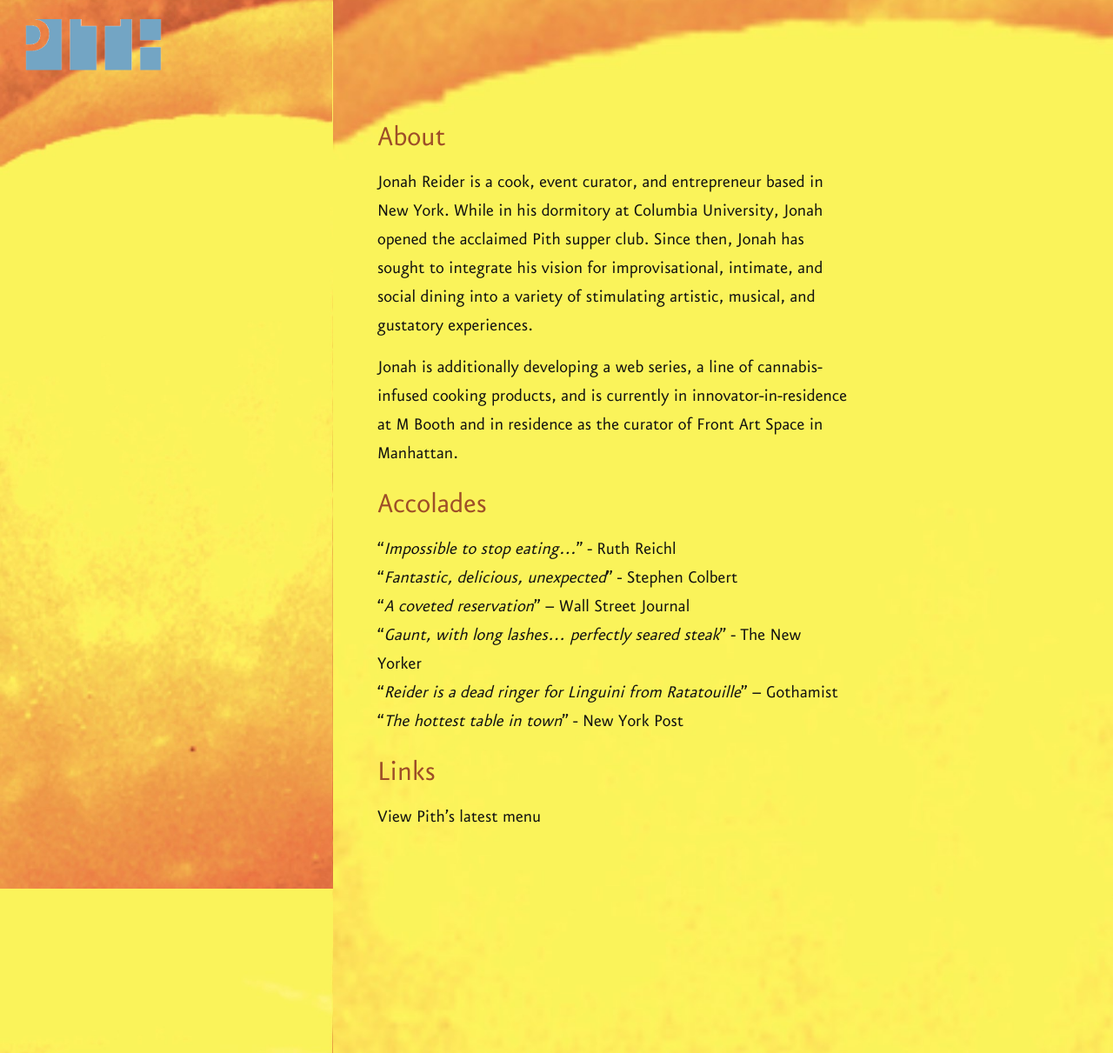
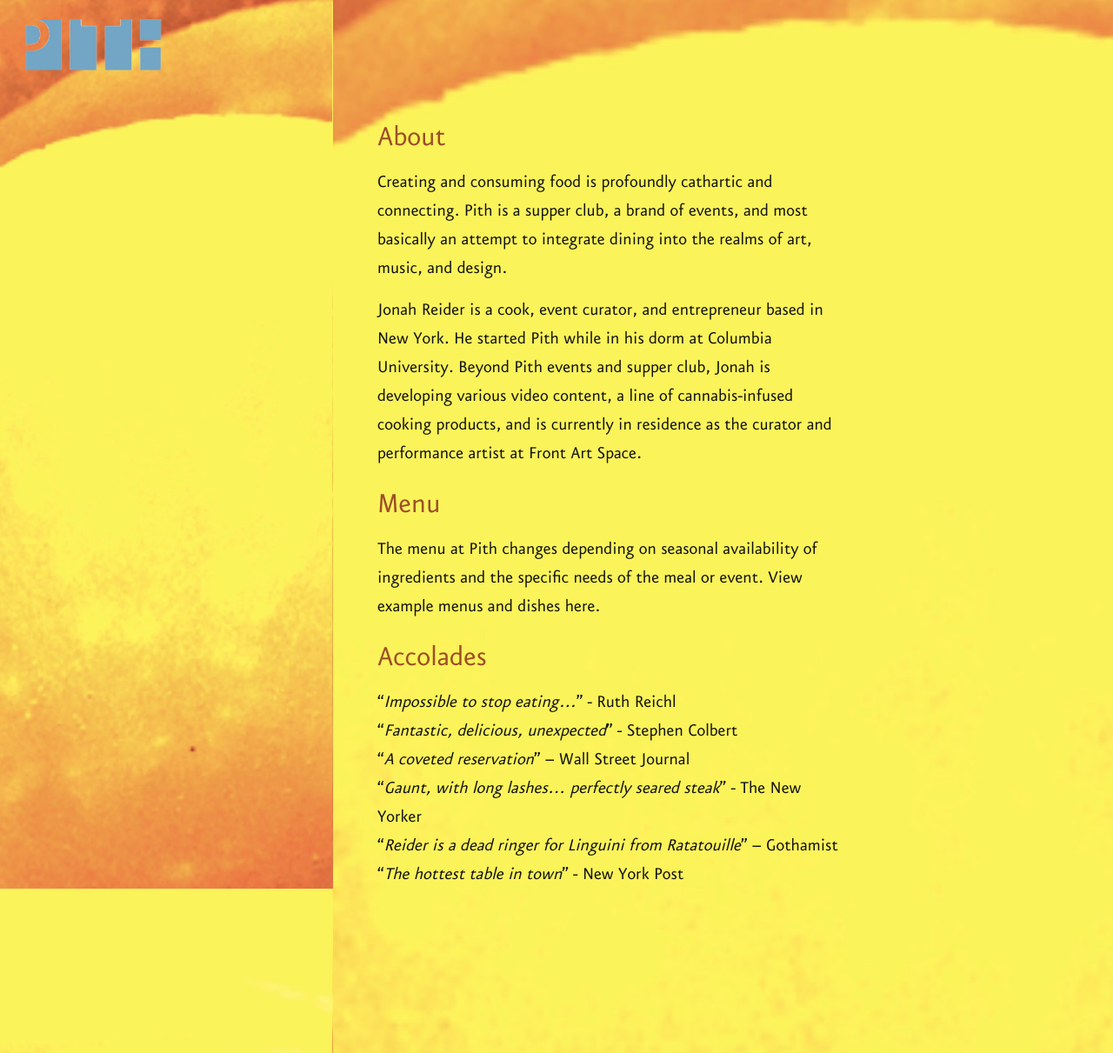
Before and after one commit to zoe-pith/pith-site, a Jekyll site: the page built from about.md, in a window 1280 px wide. Shown: the whole page at 87% size. Built offline with Jekyll 4.4.1, drawn with Linux system fonts in a browser that asks for light colours.

Commit message:
fix some about and events minor things, add new items to readme

```diff
--- a/about.md
+++ b/about.md
@@ -7,19 +7,20 @@ weight: 1
 
 ## About
 
-Jonah Reider is a cook, event curator, and entrepreneur based in New York. While in his dormitory at Columbia University, Jonah opened the acclaimed Pith supper club. Since then, Jonah has sought to integrate his vision for improvisational, intimate, and social dining into a variety of stimulating artistic, musical, and gustatory experiences.
+Creating and consuming food is profoundly cathartic and connecting. Pith is a supper club, a brand of events, and most basically an attempt to integrate dining into the realms of art, music, and design.
 
-Jonah is additionally developing a web series, a line of cannabis-infused cooking products, and is currently in innovator-in-residence at M Booth and in residence as the curator of Front Art Space in Manhattan.
+Jonah Reider is a cook, event curator, and entrepreneur based in New York. He started Pith while in his dorm at Columbia University. Beyond Pith events and supper club, Jonah is developing various video content, a line of cannabis-infused cooking products, and is currently in residence as the curator and performance artist at [Front Art Space](http://www.frontartspace.com/).
+
+## Menu
+
+The menu at Pith changes depending on seasonal availability of ingredients and the specific needs of the meal or event.
+[View example menus and dishes here](http://www.google.com/?q=pith+menu).
 
 ## Accolades
 
-"_Impossible to stop eating…_" - Ruth Reichl
-"_Fantastic, delicious, unexpected_" - Stephen Colbert
-"_A coveted reservation_" – Wall Street Journal
-"_Gaunt, with long lashes... perfectly seared steak_" - The New Yorker
-"_Reider is a dead ringer for Linguini from Ratatouille_" – Gothamist
-"_The hottest table in town_" - New York Post
-
-## Links
-
-[View Pith's latest menu](http://www.google.com/?q=pith+menu)
+"_Impossible to stop eating…_" - [Ruth Reichl](http://ruthreichl.com/2016/04/a-pithy-meal.html/)
+"_Fantastic, delicious, unexpected_" - [Stephen Colbert](https://www.youtube.com/watch?v=61fjFhCBnRc)
+"_A coveted reservation_" – [Wall Street Journal](http://www.wsj.com/articles/for-columbia-student-entrepreneur-dorm-restaurant-is-just-the-first-course-1454113319)
+"_Gaunt, with long lashes... perfectly seared steak_" - [The New Yorker](http://www.newyorker.com/magazine/2015/10/26/supper-club)
+"_Reider is a dead ringer for Linguini from Ratatouille_" – [Gothamist](http://gothamist.com/2016/01/30/there_is_a_900-person_waiting_list.php)
+"_The hottest table in town_" - [New York Post](http://nypost.com/2015/10/07/the-hottest-table-in-town-is-in-a-columbia-university-dorm/)
--- a/events.html
+++ b/events.html
@@ -8,8 +8,8 @@ weight: 2
 <div class="events">
 
   <div class="events-header">
-    For supper club, catering, and event curation inquiries, please contact Pith management
-    (email: <a href="mailto:zoe@pith.space">zoe@pith.space</a>)
+    For supper club, catering, and event curation inquiries, please contact
+    <a href="mailto:zoe@pith.space">Pith management</a>
   </div>
 
   <ul class="event-list">
```
Also changed, not shown: README.md.
